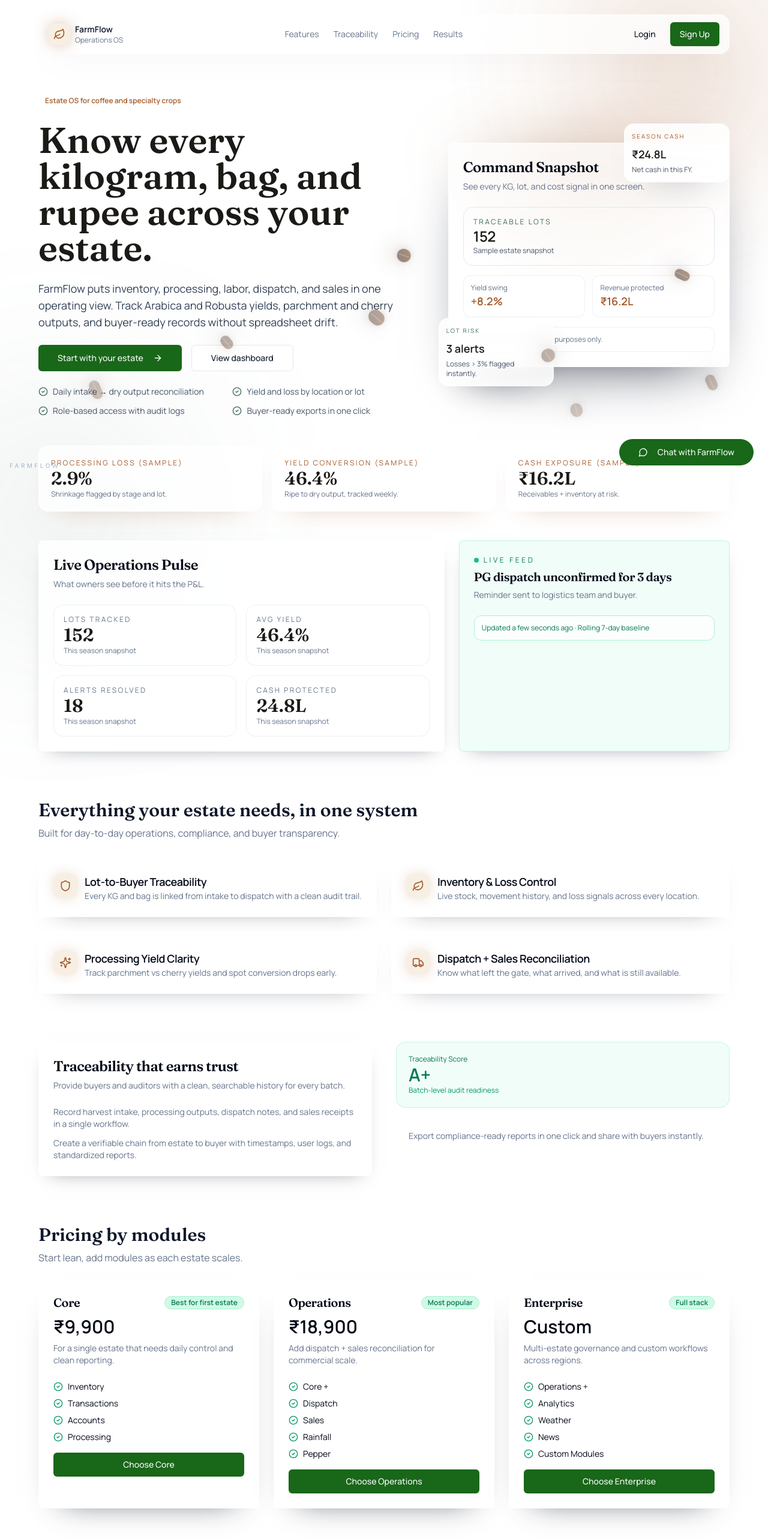
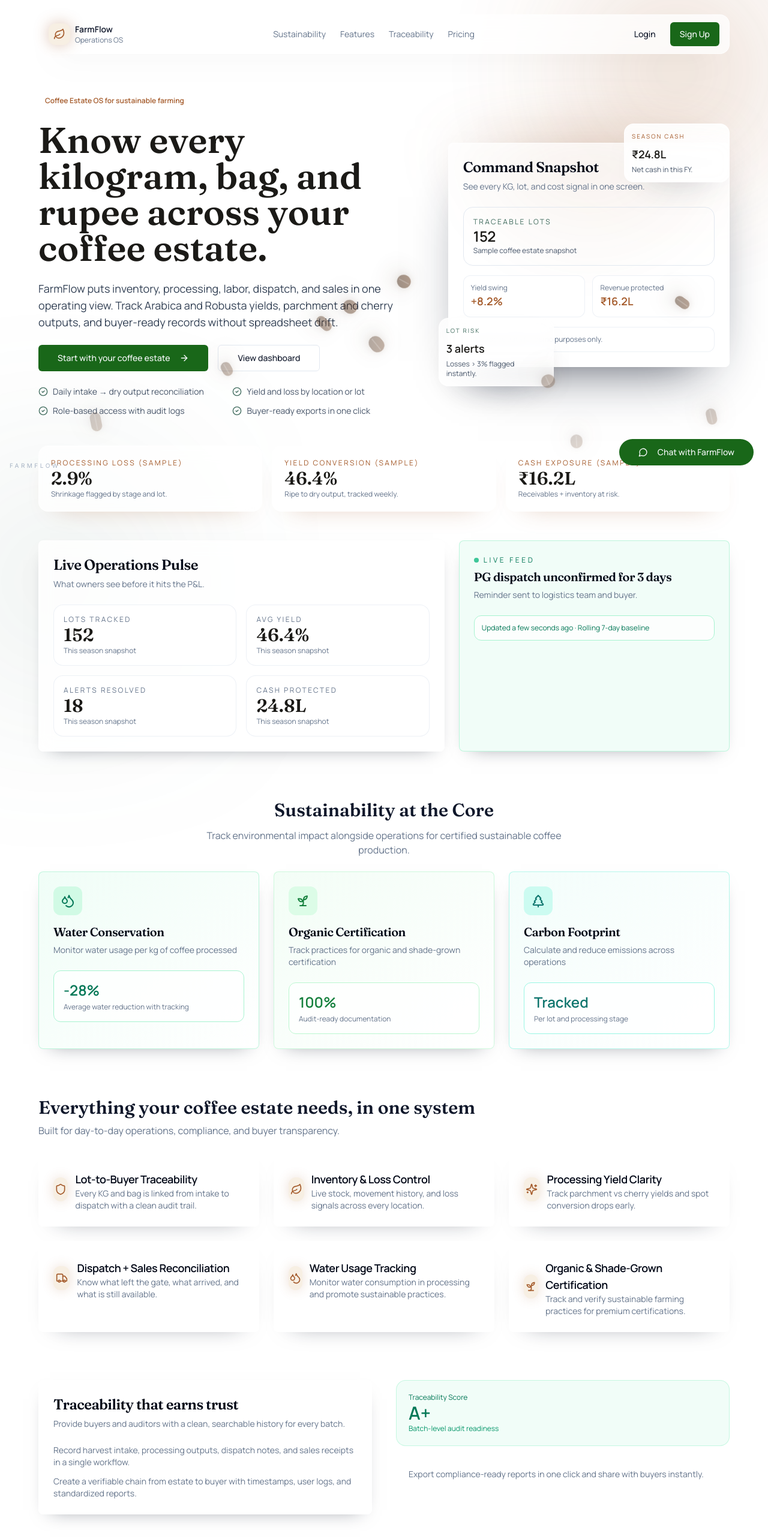
Before and after one commit to niksr4/farmflow, a Next.js app: page / in a window 1280 px wide. Shown: the top 2566 px of the page at 60% size. Built offline with nearby package versions, Linux system fonts and the light colour scheme.

Commit message:
feat: enhance landing page with sustainability and coffee estate updates
Add sustainability section, update references to coffee estate, and dynamic elements for sustainability highlights.

Co-authored-by: nikhilc <208674282+niksr4@users.noreply.github.com>

```diff
--- a/components/landing-page.tsx
+++ b/components/landing-page.tsx
@@ -3,7 +3,7 @@
 import { useEffect, useRef, useState } from "react"
 import Link from "next/link"
 import { Fraunces, Manrope } from "next/font/google"
-import { ArrowRight, CheckCircle2, Leaf, Shield, Sparkles, Truck, MessageCircle, Send, X } from "lucide-react"
+import { ArrowRight, CheckCircle2, Leaf, Shield, Sparkles, Truck, MessageCircle, Send, X, Droplets, Sprout, TreePine } from "lucide-react"
 import { Button } from "@/components/ui/button"
 import { Card, CardContent, CardDescription, CardHeader, CardTitle } from "@/components/ui/card"
 import { Badge } from "@/components/ui/badge"
@@ -31,6 +31,16 @@ const HIGHLIGHTS = [
     title: "Dispatch + Sales Reconciliation",
     description: "Know what left the gate, what arrived, and what is still available.",
     icon: Truck,
+  },
+  {
+    title: "Water Usage Tracking",
+    description: "Monitor water consumption in processing and promote sustainable practices.",
+    icon: Droplets,
+  },
+  {
+    title: "Organic & Shade-Grown Certification",
+    description: "Track and verify sustainable farming practices for premium certifications.",
+    icon: Sprout,
   },
 ]
 
@@ -89,22 +99,22 @@ const PRICING_TIERS = [
   {
     name: "Core",
     price: "₹9,900",
-    description: "For a single estate that needs daily control and clean reporting.",
+    description: "For a single coffee estate that needs daily control and clean reporting.",
     modules: ["Inventory", "Transactions", "Accounts", "Processing"],
-    highlight: "Best for first estate",
+    highlight: "Best for first coffee estate",
   },
   {
     name: "Operations",
     price: "₹18,900",
-    description: "Add dispatch + sales reconciliation for commercial scale.",
-    modules: ["Core +", "Dispatch", "Sales", "Rainfall", "Pepper"],
+    description: "Add dispatch + sales reconciliation for commercial scale coffee estates.",
+    modules: ["Core +", "Dispatch", "Sales", "Rainfall", "Pepper", "Sustainability Tracking"],
     highlight: "Most popular",
   },
   {
     name: "Enterprise",
     price: "Custom",
-    description: "Multi-estate governance and custom workflows across regions.",
-    modules: ["Operations +", "Analytics", "Weather", "News", "Custom Modules"],
+    description: "Multi-coffee-estate governance and custom workflows across regions.",
+    modules: ["Operations +", "Analytics", "Weather", "News", "Carbon Footprint", "Custom Modules"],
     highlight: "Full stack",
   },
 ]
@@ -126,13 +136,13 @@ const CHATBOT_FAQS = [
     id: "onboarding",
     question: "How fast can we get started?",
     answer:
-      "Most estates go live in a day: add locations, load inventory, record processing, then start dispatch/sales. Guided onboarding is included.",
+      "Most coffee estates go live in a day: add locations, load inventory, record processing, then start dispatch/sales. Guided onboarding is included.",
   },
   {
     id: "security",
-    question: "Is estate data isolated?",
+    question: "Is coffee estate data isolated?",
     answer:
-      "Yes. Every estate is tenant-isolated with role-based access and audit logs to show who changed what and when.",
+      "Yes. Every coffee estate is tenant-isolated with role-based access and audit logs to show who changed what and when.",
   },
   {
     id: "exports",
@@ -325,6 +335,9 @@ export default function LandingPage() {
               </div>
             </div>
             <div className="hidden md:flex items-center gap-6 text-sm text-muted-foreground">
+              <a href="#sustainability" className="hover:text-foreground">
+                Sustainability
+              </a>
               <a href="#features" className="hover:text-foreground">
                 Features
               </a>
@@ -333,9 +346,6 @@ export default function LandingPage() {
               </a>
               <a href="#pricing" className="hover:text-foreground">
                 Pricing
-              </a>
-              <a href="#results" className="hover:text-foreground">
-                Results
               </a>
             </div>
             <div className="flex items-center gap-2">
@@ -353,10 +363,10 @@ export default function LandingPage() {
           <section className="mx-auto mt-10 w-full max-w-6xl grid gap-12 lg:grid-cols-[1.15fr_0.85fr] items-center sm:mt-16">
             <div className="space-y-6 rise-in">
               <Badge className="border border-white/60 bg-white/70 text-[color:var(--copper)] backdrop-blur-md">
-                Estate OS for coffee and specialty crops
+                Coffee Estate OS for sustainable farming
               </Badge>
               <h1 className={`${display.className} text-4xl md:text-6xl font-semibold leading-tight text-[color:var(--ink)]`}>
-                Know every kilogram, bag, and rupee across your estate.
+                Know every kilogram, bag, and rupee across your coffee estate.
               </h1>
               <p className="text-lg text-slate-700">
                 FarmFlow puts inventory, processing, labor, dispatch, and sales in one operating view. Track Arabica and
@@ -365,7 +375,7 @@ export default function LandingPage() {
               <div className="flex flex-wrap items-center gap-4">
                 <Button size="lg" asChild className="group shadow-[0_22px_50px_-24px_rgba(164,90,42,0.65)]">
                   <Link href="/signup">
-                    Start with your estate <ArrowRight className="ml-2 h-4 w-4 group-hover:translate-x-0.5" />
+                    Start with your coffee estate <ArrowRight className="ml-2 h-4 w-4 group-hover:translate-x-0.5" />
                   </Link>
                 </Button>
                 <Button size="lg" variant="outline" asChild className="border-slate-200">
@@ -393,7 +403,7 @@ export default function LandingPage() {
                   <div className="rounded-2xl border border-[color:var(--sage)]/20 bg-[color:var(--sand)]/70 p-4">
                     <p className="text-xs uppercase tracking-[0.2em] text-[color:var(--sage)]">Traceable lots</p>
                     <p className="text-2xl font-semibold text-[color:var(--ink)]">152</p>
-                    <p className="text-xs text-slate-600">Sample estate snapshot</p>
+                    <p className="text-xs text-slate-600">Sample coffee estate snapshot</p>
                   </div>
                   <div className="grid grid-cols-2 gap-3 text-sm">
                     <div className="rounded-xl border border-slate-200/60 bg-white/70 p-3">
@@ -473,16 +483,74 @@ export default function LandingPage() {
             </Card>
           </section>
 
+        <section id="sustainability" className="mx-auto mt-16 w-full max-w-6xl space-y-6 scroll-mt-24 sm:mt-20">
+          <div className="text-center space-y-3">
+            <h2 className={`${display.className} text-3xl font-semibold`}>Sustainability at the Core</h2>
+            <p className="text-muted-foreground max-w-2xl mx-auto">
+              Track environmental impact alongside operations for certified sustainable coffee production.
+            </p>
+          </div>
+          <div className="grid gap-6 md:grid-cols-3">
+            <Card className="border border-emerald-200/70 bg-gradient-to-br from-emerald-50/80 to-white/80 backdrop-blur-md">
+              <CardHeader>
+                <div className="h-12 w-12 rounded-xl bg-emerald-100 text-emerald-700 flex items-center justify-center mb-2">
+                  <Droplets className="h-6 w-6" />
+                </div>
+                <CardTitle className={`${display.className} text-xl`}>Water Conservation</CardTitle>
+                <CardDescription>Monitor water usage per kg of coffee processed</CardDescription>
+              </CardHeader>
+              <CardContent>
+                <div className="rounded-xl border border-emerald-200 bg-white/70 p-4">
+                  <p className="text-2xl font-semibold text-emerald-700">-28%</p>
+                  <p className="text-xs text-muted-foreground mt-1">Average water reduction with tracking</p>
+                </div>
+              </CardContent>
+            </Card>
+
+            <Card className="border border-green-200/70 bg-gradient-to-br from-green-50/80 to-white/80 backdrop-blur-md">
+              <CardHeader>
+                <div className="h-12 w-12 rounded-xl bg-green-100 text-green-700 flex items-center justify-center mb-2">
+                  <Sprout className="h-6 w-6" />
+                </div>
+                <CardTitle className={`${display.className} text-xl`}>Organic Certification</CardTitle>
+                <CardDescription>Track practices for organic and shade-grown certification</CardDescription>
+              </CardHeader>
+              <CardContent>
+                <div className="rounded-xl border border-green-200 bg-white/70 p-4">
+                  <p className="text-2xl font-semibold text-green-700">100%</p>
+                  <p className="text-xs text-muted-foreground mt-1">Audit-ready documentation</p>
+                </div>
+              </CardContent>
+            </Card>
+
+            <Card className="border border-teal-200/70 bg-gradient-to-br from-teal-50/80 to-white/80 backdrop-blur-md">
+              <CardHeader>
+                <div className="h-12 w-12 rounded-xl bg-teal-100 text-teal-700 flex items-center justify-center mb-2">
+                  <TreePine className="h-6 w-6" />
+                </div>
+                <CardTitle className={`${display.className} text-xl`}>Carbon Footprint</CardTitle>
+                <CardDescription>Calculate and reduce emissions across operations</CardDescription>
+              </CardHeader>
+              <CardContent>
+                <div className="rounded-xl border border-teal-200 bg-white/70 p-4">
+                  <p className="text-2xl font-semibold text-teal-700">Tracked</p>
+                  <p className="text-xs text-muted-foreground mt-1">Per lot and processing stage</p>
+                </div>
+              </CardContent>
+            </Card>
+          </div>
+        </section>
+
         <section id="features" className="mx-auto mt-16 w-full max-w-6xl space-y-6 scroll-mt-24 sm:mt-20">
           <div className="flex items-center justify-between">
             <div>
-              <h2 className={`${display.className} text-3xl font-semibold`}>Everything your estate needs, in one system</h2>
+              <h2 className={`${display.className} text-3xl font-semibold`}>Everything your coffee estate needs, in one system</h2>
               <p className="text-muted-foreground mt-2">
                 Built for day-to-day operations, compliance, and buyer transparency.
               </p>
             </div>
           </div>
-          <div className="grid gap-6 md:grid-cols-2">
+          <div className="grid gap-6 md:grid-cols-2 lg:grid-cols-3">
             {HIGHLIGHTS.map((item) => (
               <Card
                 key={item.title}
@@ -540,7 +608,7 @@ export default function LandingPage() {
             <div>
               <h2 className={`${display.className} text-3xl font-semibold`}>Pricing by modules</h2>
               <p className="text-muted-foreground mt-2">
-                Start lean, add modules as each estate scales.
+                Start lean, add modules as each coffee estate scales.
               </p>
             </div>
           </div>
@@ -581,9 +649,9 @@ export default function LandingPage() {
         <section id="results" className="mx-auto mt-16 w-full max-w-6xl scroll-mt-24 sm:mt-20">
           <Card className="border border-white/50 bg-white/80 backdrop-blur-md">
             <CardHeader>
-              <CardTitle className={`${display.className} text-2xl`}>Ready to run a modern estate?</CardTitle>
+              <CardTitle className={`${display.className} text-2xl`}>Ready to run a modern coffee estate?</CardTitle>
               <CardDescription>
-                Start with one estate, expand to every location, and keep every KG accounted for.
+                Start with one coffee estate, expand to every location, and keep every KG accounted for.
               </CardDescription>
             </CardHeader>
             <CardContent className="flex flex-wrap gap-4 items-center justify-between">
@@ -592,7 +660,7 @@ export default function LandingPage() {
               </div>
               <div className="flex gap-3">
                 <Button asChild>
-                  <Link href="/signup">Create your estate</Link>
+                  <Link href="/signup">Create your coffee estate</Link>
                 </Button>
                 <Button variant="outline" asChild>
                   <Link href="/login">Sign in</Link>
@@ -613,11 +681,11 @@ export default function LandingPage() {
             <Card id="mission" className="scroll-mt-24 border border-white/50 bg-white/80 backdrop-blur-md">
               <CardHeader>
                 <CardTitle className={`${display.className} text-xl`}>Mission</CardTitle>
-                <CardDescription>Give every estate complete control of stock, yield, and revenue.</CardDescription>
+                <CardDescription>Give every coffee estate complete control of stock, yield, and revenue.</CardDescription>
               </CardHeader>
               <CardContent className="text-sm text-muted-foreground">
                 FarmFlow replaces spreadsheets with a live operating system that reconciles every bag, lot, and cost
-                across the season. Estates make faster decisions with fewer surprises and stronger buyer trust.
+                across the season. Coffee estates make faster decisions with fewer surprises and stronger buyer trust.
               </CardContent>
             </Card>
             <Card id="vision" className="scroll-mt-24 border border-white/50 bg-white/80 backdrop-blur-md">
@@ -626,8 +694,8 @@ export default function LandingPage() {
                 <CardDescription>Transparent supply chains for coffee, tea, cocoa, and specialty crops.</CardDescription>
               </CardHeader>
               <CardContent className="text-sm text-muted-foreground">
-                We want every estate to run with the same clarity as a modern factory: real-time tracking, verified
-                quality, and instant visibility for managers, buyers, and auditors.
+                We want every coffee estate to run with the same clarity as a modern factory: real-time tracking, verified
+                quality, instant visibility for managers, buyers, and auditors—while promoting sustainable farming practices.
               </CardContent>
             </Card>
           </div>
@@ -642,10 +710,10 @@ export default function LandingPage() {
             <Card id="privacy" className="scroll-mt-24 border border-white/50 bg-white/80 backdrop-blur-md">
               <CardHeader>
                 <CardTitle className={`${display.className} text-xl`}>Privacy</CardTitle>
-                <CardDescription>Estate data stays private and tenant-isolated.</CardDescription>
+                <CardDescription>Coffee estate data stays private and tenant-isolated.</CardDescription>
               </CardHeader>
               <CardContent className="text-sm text-muted-foreground space-y-3">
-                <p>We never sell your operational data. Each estate runs in a separated tenant space.</p>
+                <p>We never sell your operational data. Each coffee estate runs in a separated tenant space.</p>
                 <p>Access is role-based, with audit logs to show who changed what and when.</p>
                 <p>Exports and backups stay under your control, and you can revoke users any time.</p>
               </CardContent>
@@ -657,7 +725,7 @@ export default function LandingPage() {
               </CardHeader>
               <CardContent className="text-sm text-muted-foreground space-y-3">
                 <p>FarmFlow provides operational tooling and reporting, not financial advice or guarantees.</p>
-                <p>Admins are responsible for data accuracy and user access within their estate.</p>
+                <p>Admins are responsible for data accuracy and user access within their coffee estate.</p>
                 <p>Service updates are communicated in advance and designed to protect existing data.</p>
               </CardContent>
             </Card>
@@ -674,6 +742,9 @@ export default function LandingPage() {
               </p>
             </div>
             <div className="flex flex-wrap gap-4 text-sm text-muted-foreground">
+              <a href="#sustainability" className="hover:text-foreground">
+                Sustainability
+              </a>
               <a href="#features" className="hover:text-foreground">
                 Features
               </a>
```
